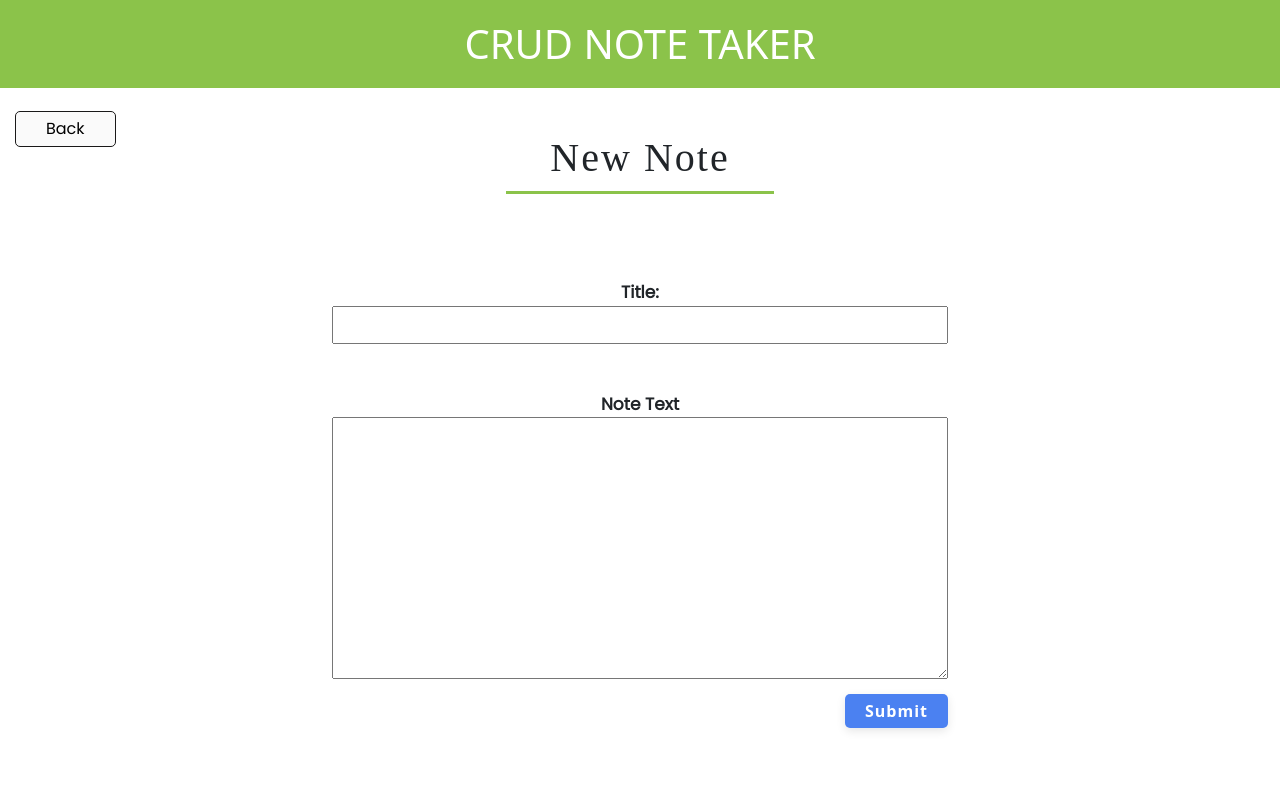
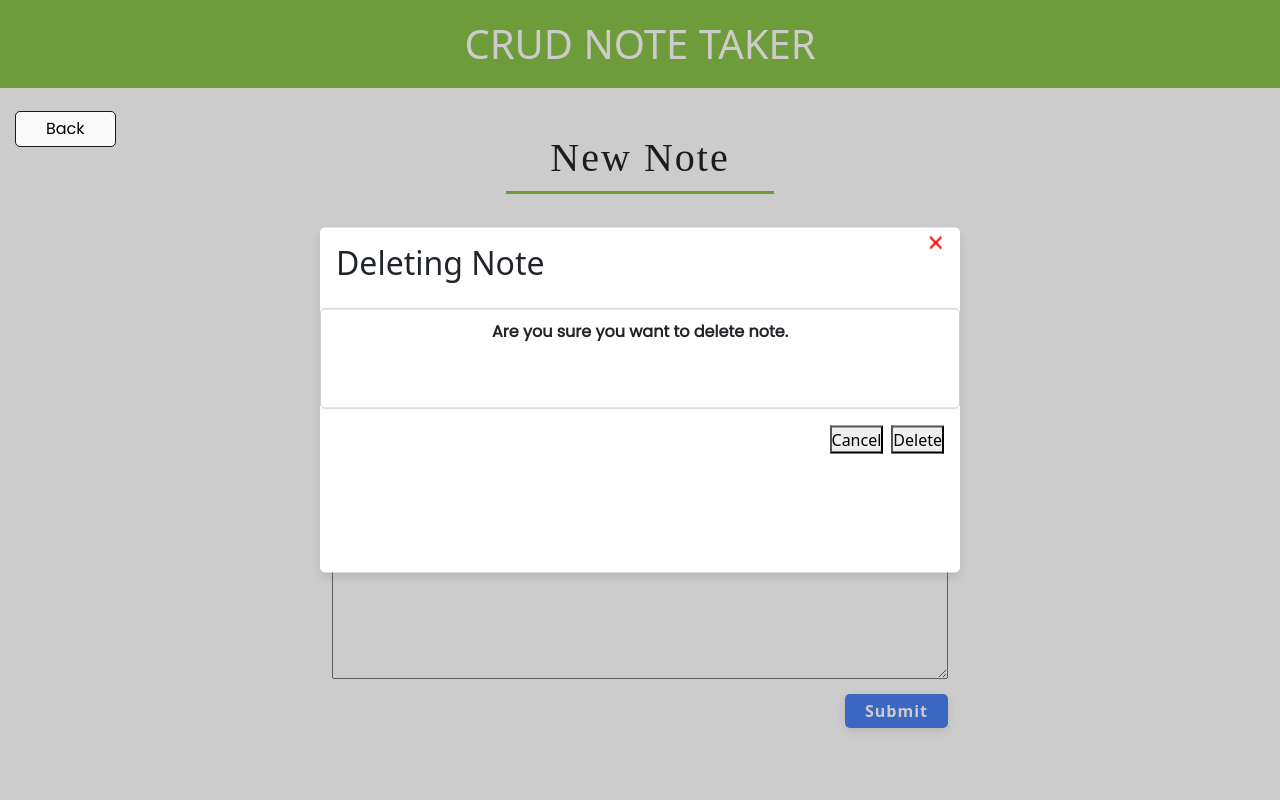
Before and after one commit to Anthony-G89/CRUD_Note_Taker, a React (Create React App) app: page /notes in a window 1280 px wide. Shown: the top 800 px of the page. Built offline with nearby package versions, Linux system fonts and the light colour scheme; a web font is replaced by a local one.

Commit message:
Working on modal that will appear when user wants to delete a note

```diff
--- a/src/App.js
+++ b/src/App.js
@@ -12,10 +12,11 @@ function App() {
 
   const [showModal, setShowModal] = useState(false);
 
-  const btnToDeleteBtn = (data) => {
-    setShowModal(true)
-    // console.log("from app");
+  const btnToDeleteBtn = () => {
+    setShowModal(true);
   };
+
+
 
   return (
     <div >
@@ -24,14 +25,16 @@ function App() {
         <Switch>
           < Route exact path="/" component={LandingPage} />
           < Route path="/notes"
-            component={Notes}
-            btnToDeleteBtn={btnToDeleteBtn}
+            render={(props) => (
+              <Notes {...props} btnToDeleteBtn={btnToDeleteBtn} />
+            )}
           />
         </Switch>
-          <Route component={DeleteModal}
-            openModal={showModal}
-          />
+          < DeleteModal
+        openModal={showModal}
+      />
       </Router>
+
     </div>
   );
 }
--- a/src/components/DeleteModal/index.js
+++ b/src/components/DeleteModal/index.js
@@ -6,11 +6,14 @@ const DeleteModal = ({ openModal }) => {
 
     return (
         <div>
-            {openModal ? <div className="modal-wrapper">
-                <div className="modal-background">
+            <div className="modal-wrapper">
                 <div className="modal-box">
+                    <div className="modal-header">
+                        <h2 className="modal-Title">Deleting Note</h2>
+                        <span className="closeBtn">&times;</span>
+                    </div>
                     <div className="modal-content">
-                            <p>Are you sure want to delete note.</p>
+                        <p className="modal-text">Are you sure you want to delete note.</p>
                     </div>
                     <div className="modal-footer">
                         <button>Cancel</button>
@@ -18,7 +21,6 @@ const DeleteModal = ({ openModal }) => {
                     </div>
                 </div>
             </div>
-            </div> : null}
         </div>
     )
 }
--- a/src/components/DeleteModal/style.css
+++ b/src/components/DeleteModal/style.css
@@ -1,15 +1,50 @@
-.modal-wrapper {
-    height: 100vh;
-    background-color: #8bc34a;
-    position: fixed;
-    top: 0;
-    width: 100%;
-}
+@import url('https://fonts.googleapis.com/css2?family=Poppins&display=swap');
 
-.modal-Background {
-
+ .modal-wrapper {
+     position: fixed;
+     bottom: 0;
+     width: 100%;
+     height: 100%;
+     background-color: rgba(0, 0, 0, 0.2);
 }
 
 .modal-box {
-    background-color: red;
+    position: absolute;
+    top: 50%;
+    left: 50%;
+    transform: translate(-50%, -50%);
+    width: 50%;
+    height: 345px;
+    background-color: rgb(255, 255, 255);
+    border-radius: 5px;
+    box-shadow: 0px 5px 10px rgba(0, 0, 0, 0.1);
 }
+
+.modal-header{
+display: flex;
+justify-content: space-between;
+align-items: center;
+}
+
+.modal-Title {
+    width: 98%;
+    height: 5vh;
+}
+
+.closeBtn {
+    position: relative;
+    font-size: 29px;
+    bottom: 26px;
+    cursor: pointer;
+    color: red;
+}
+.modal-content {
+    padding: 10px ;
+    height: 100px;
+}
+
+.modal-text {
+    font-family: 'Poppins', sans-serif;
+    text-align: center;
+    font-weight: bold;
+}
--- a/src/components/Notes/index.js
+++ b/src/components/Notes/index.js
@@ -7,7 +7,7 @@ import axios from "axios";
 
 function Notes({ btnToDeleteBtn }) {
 
-
+  console.log(btnToDeleteBtn);
     const [noteTitle, setNoteTitle] = useState("");
     const [noteBody, setNoteBody] = useState("");
 
```
Lines whose indentation alone changed are shown as unchanged.
